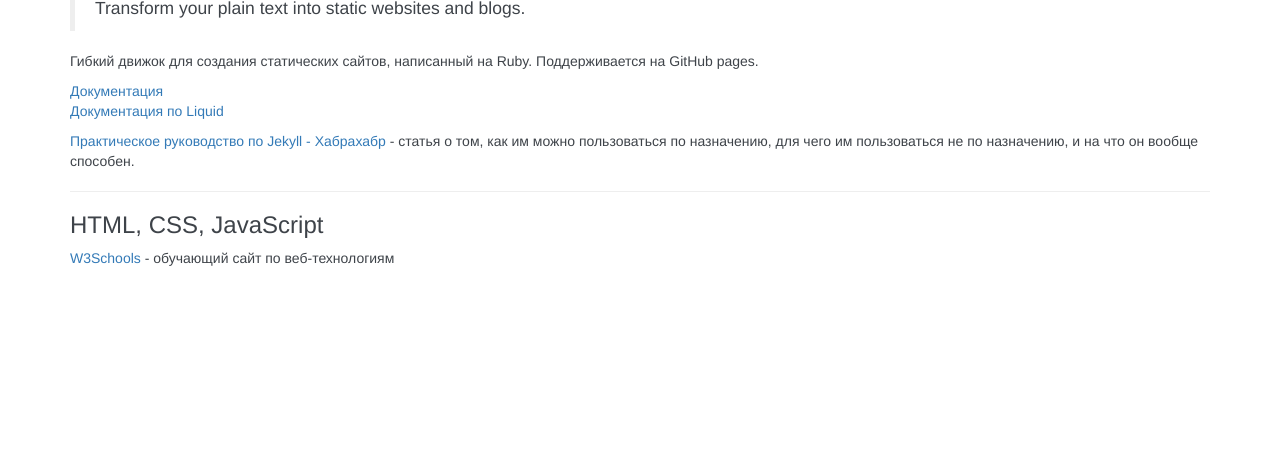
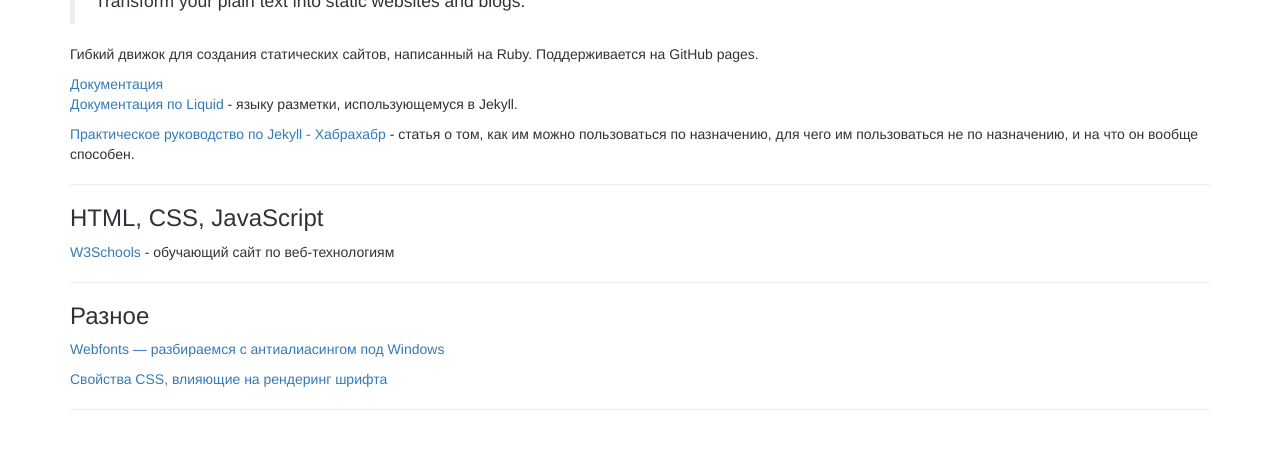
Before and after one commit to alexanderzobnin/alexanderzobnin.github.io, a Jekyll site: the page built from _posts/links/2015-03-10-web-dev.md, in a window 1280 px wide, cut to the strip 398-847 px from the top of the page. Built offline with Jekyll 4.4.1, drawn with Linux system fonts in a browser that asks for light colours; nearby versions of some CDN libraries.

Commit message:
Update posts

```diff
--- a/_posts/links/2015-03-10-web-dev.md
+++ b/_posts/links/2015-03-10-web-dev.md
@@ -6,7 +6,7 @@
 category: links
 ---
 
-### [Jekyll](http://jekyllrb.com/)
+#### [Jekyll](http://jekyllrb.com/)
 <img src="http://jekyllrb.com/img/logo-2x.png" style="background-color: #333" width="196" alt="Jekyll Logo">
 
 > Transform your plain text into static websites and blogs.
@@ -14,7 +14,7 @@
 Гибкий движок для создания статических сайтов, написанный на Ruby. Поддерживается на GitHub pages.
 
 [Документация](http://jekyllrb.com/docs/home/)
-[Документация по Liquid](https://docs.shopify.com/themes/liquid-documentation/basics)
+[Документация по Liquid](https://docs.shopify.com/themes/liquid-documentation/basics) - языку разметки, использующемуся в Jekyll.
 
 [Практическое руководство по Jekyll - Хабрахабр](http://habrahabr.ru/post/207650/) - статья о том, как им можно пользоваться по назначению, для чего им пользоваться не по назначению, и на что он вообще способен.
 
@@ -23,3 +23,13 @@
 ### HTML, CSS, JavaScript
 
 [W3Schools](http://www.w3schools.com/) - обучающий сайт по веб-технологиям
+
+***
+
+### Разное
+
+[Webfonts — разбираемся с антиалиасингом под Windows](http://habrahabr.ru/post/166291/)
+
+[Свойства CSS, влияющие на рендеринг шрифта](http://habrahabr.ru/post/122269/)
+
+***
--- a/static/css/customstyles.css
+++ b/static/css/customstyles.css
@@ -23,7 +23,7 @@
 /*** .page-content ***/
 
 .page-content {
-  color: #3E4349;
+  color: #2E3339;
 }
 
 /*** .post - post content ***/
```
Also changed, not shown: _posts/links/2015-03-01-other.md (+5 -0 lines), _posts/links/2015-03-09-frontend.md (+5 -3 lines), _posts/links/2015-03-12-development.md (+10 -0 lines).
